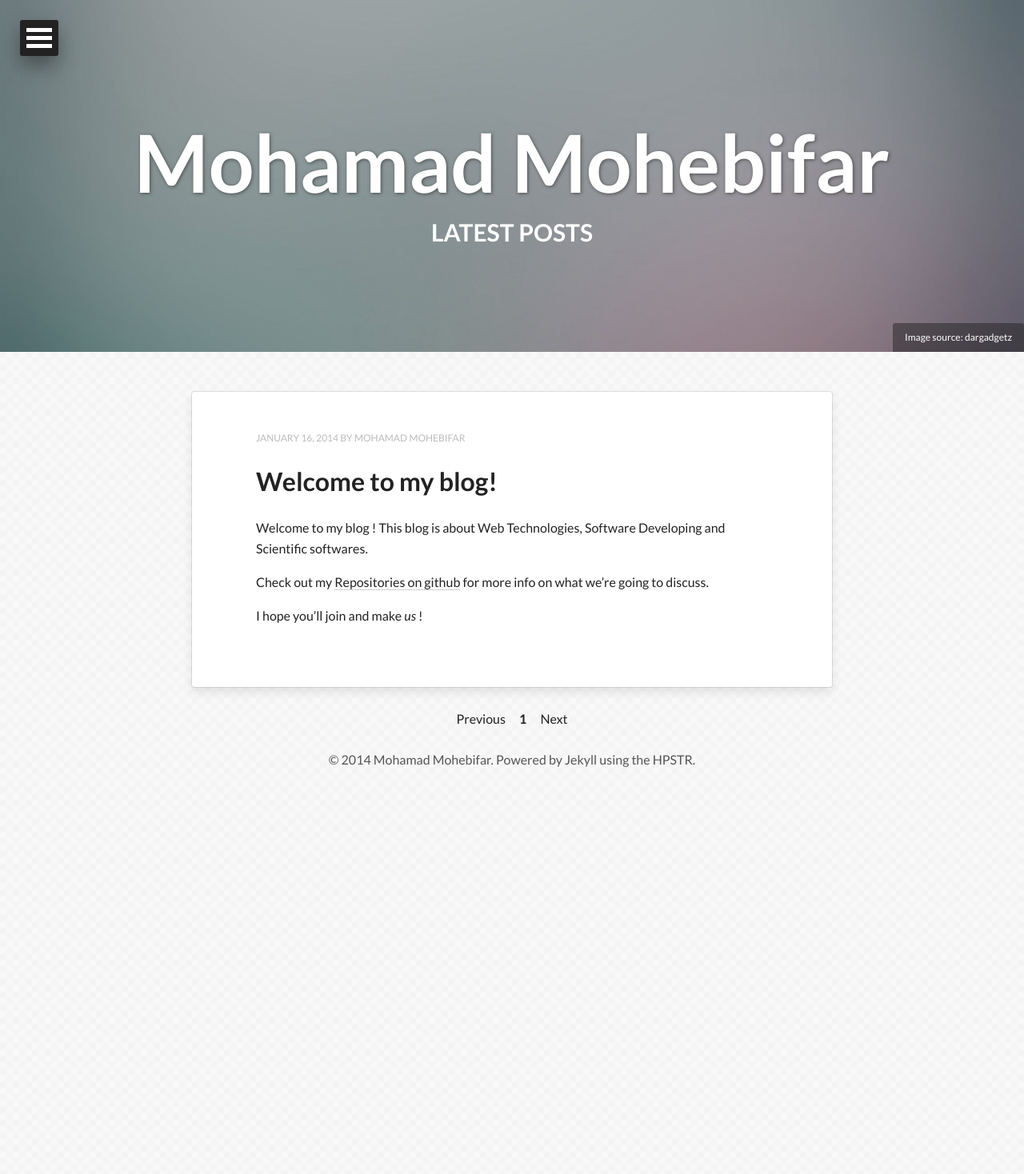
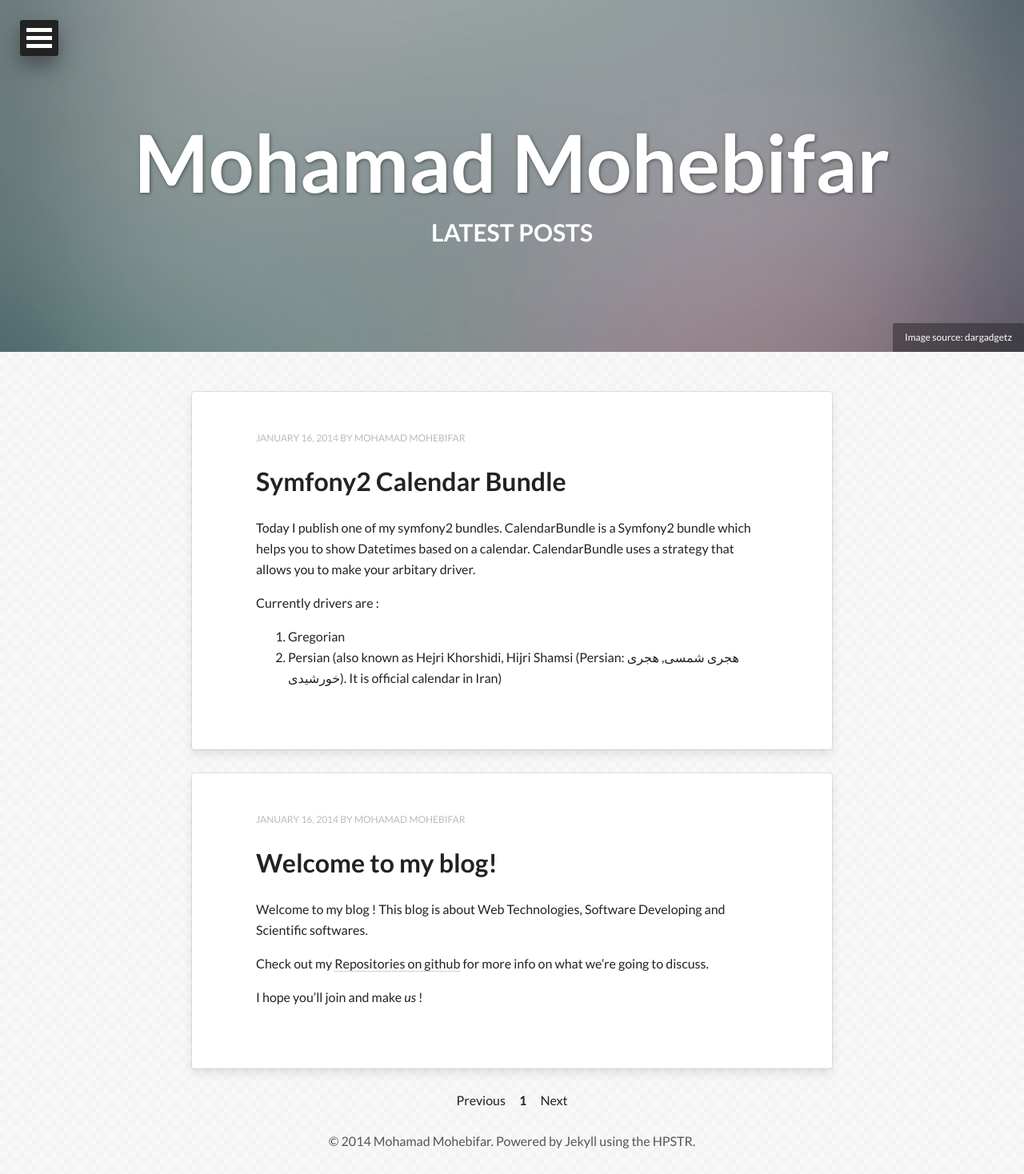
Before and after one commit to mohebifar/mohebifar.ir, a Jekyll site: the page built from index.html, in a window 1280 px wide. Shown: the whole page at 80% size. Built offline with Jekyll 4.4.1, drawn with Linux system fonts in a browser that asks for light colours; nearby versions of some CDN libraries; the list of posts is cut into pages by our own code; before the commit the page ends 991 px from its top, so only the background shows below that.

Commit message:
Update posts

```diff
--- a/_posts/2014-01-15-welcome.markdown
+++ b/_posts/2014-01-15-welcome.markdown
@@ -11,4 +11,4 @@ Check out my [Repositories on github][gh-mohebifar] for more info on what we're
 
 I hope you'll join and make *us* !
 
-[gh-mohebifar]: https://github.com/mohebifar
+[gh-mohebifar]: https://github.com/mohebifar?tab=repositories
--- /dev/null
+++ b/_posts/2014-02-14-calendar-bundle.markdown
@@ -0,0 +1,13 @@
+---
+layout: post
+title:  "Symfony2 Calendar Bundle"
+date:   2014-01-15 22:12:13
+categories: News
+---
+Today I publish one of my symfony2 bundles.
+CalendarBundle is a Symfony2 bundle which helps you to show Datetimes based on a calendar. CalendarBundle uses a strategy that allows you to make your arbitary driver.
+
+Currently drivers are :
+
+ 1. Gregorian
+ 2. Persian (also known as Hejri Khorshidi, Hijri Shamsi (Persian: هجری شمسی, هجری خورشیدی). It is official calendar in Iran)
```
